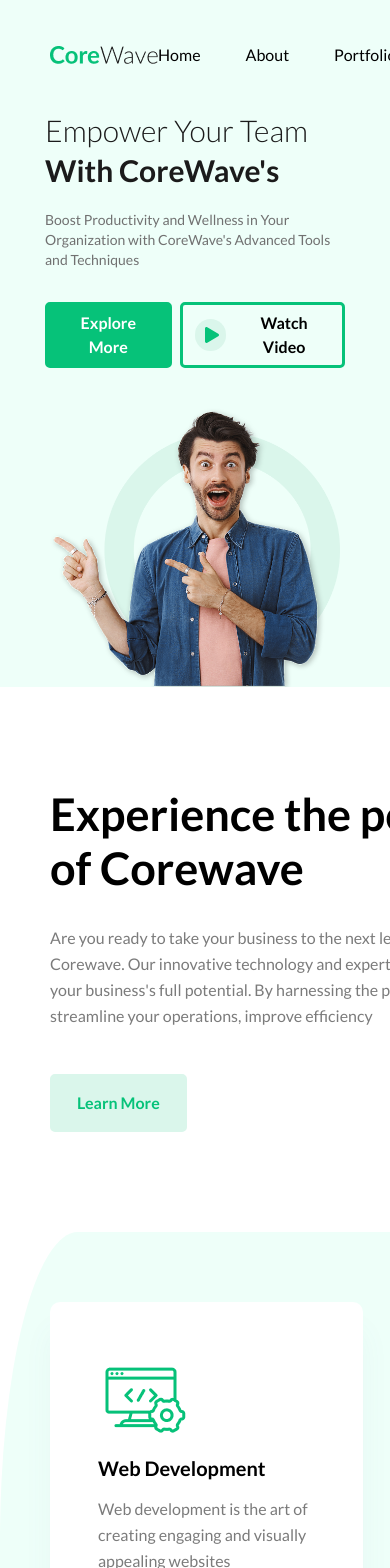
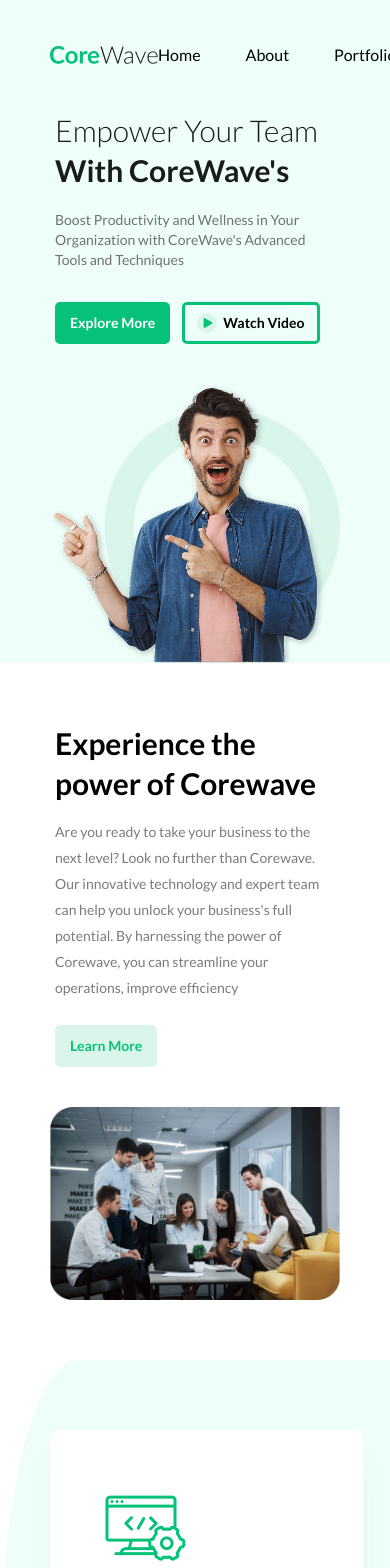
Before and after one commit to menabil/coreWave, a React (Vite) app: page / in a window 390 px wide. Shown: the top 1568 px of the page. Built offline with nearby package versions, Linux system fonts and the light colour scheme.

Commit message:
responsive about section

```diff
--- a/src/components/Home/About.jsx
+++ b/src/components/Home/About.jsx
@@ -3,21 +3,21 @@ import Flex from "../common/Flex";
 
 const About = () => {
   return (
-    <div className="py-25">
+    <div className="lg:py-25 py-15">
       <Container>
-        <Flex className={"justify-between"}>
-          <div className="">
-            <h3 className="font-semibold text-[45px] w-[445px] leading-[54px]">
+        <Flex className={"lg:justify-between flex-col lg:flex-row"}>
+          <div className="mb-10 lg:mb-0">
+            <h3 className="font-semibold lg:text-[45px] text-3xl lg:w-[445px] w-[280px] lg:leading-[54px] leading-10">
               Experience the power of Corewave
             </h3>
-            <p className="text-[#7B7B7B] text-base leading-[26px] w-[550px] pt-7.5 pb-[45px]">
+            <p className="text-[#7B7B7B] lg:text-base text-sm leading-[26px] lg:w-[550px] w-[280px] lg:pt-7.5 lg:pb-[45px] pt-4 pb-6">
               Are you ready to take your business to the next level? Look no
               further than Corewave. Our innovative technology and expert team
               can help you unlock your business's full potential. By harnessing
               the power of Corewave, you can streamline your operations, improve
               efficiency
             </p>
-            <button className="rounded-[5px] bg-[#DAF6EB] py-3.5 px-6 text-[#06C279] font-semibold cursor-pointer hover:bg-transparent border-3 border-[#DAF6EB] duration-300">
+            <button className="rounded-[5px] bg-[#DAF6EB] lg:py-3.5 lg:px-6 px-3 py-2 text-[#06C279] font-semibold cursor-pointer hover:bg-transparent border-3 border-[#DAF6EB] duration-300 lg:text-base text-sm">
               Learn More
             </button>
           </div>
--- a/src/components/Home/Banner.jsx
+++ b/src/components/Home/Banner.jsx
@@ -9,24 +9,24 @@ const Banner = () => {
         <Container>
           <Flex className={"lg:justify-between flex-col lg:flex-row"}>
             <div className="mb-10 lg:mb-0">
-              <h1 className="lg:text-[60px] text-3xl font-light lg:w-[526px] w-[300px] lg:leading-[71px] leading-10 text-[#1B1B1B]">
+              <h1 className="lg:text-[60px] text-3xl font-light lg:w-[526px] w-[280px] lg:leading-[71px] leading-10 text-[#1B1B1B]">
                 Empower Your Team <b className="font-bold"> With CoreWave's</b>
               </h1>
-              <p className="text-[#717171] lg:text-xl text-sm lg:leading-[30px] leading-5 lg:w-[511px] w-[300px] lg:mt-[37px] mt-5 lg:mb-[51px] mb-8">
+              <p className="text-[#717171] lg:text-xl text-sm lg:leading-[30px] leading-5 lg:w-[511px] w-[280px] lg:mt-[37px] mt-5 lg:mb-[51px] mb-8">
                 Boost Productivity and Wellness in Your Organization with
                 CoreWave's Advanced Tools and Techniques
               </p>
-              <div className="flex lg:gap-x-5 gap-x-2 justify-between lg:justify-normal">
-                <button className="rounded-[5px] bg-[#06C279] lg:py-3.5 lg:px-6 px-3 py-1.5 text-white font-semibold cursor-pointer hover:bg-transparent hover:text-black border-3 border-[#06C279] duration-300">
+              <Flex className="lg:gap-x-5 gap-x-3 lg:text-base text-sm">
+                <button className="rounded-[5px] bg-[#06C279] lg:py-3.5 lg:px-6 px-3 py-2 text-white font-semibold cursor-pointer hover:bg-transparent hover:text-black border-3 border-[#06C279] duration-300">
                   Explore More
                 </button>
-                <button className="rounded-[5px] hover:bg-[#06C279] lg:py-3.5 px-3 py-1.5 lg:px-6 hover:text-white font-semibold cursor-pointer flex items-center gap-x-3 bg-transparent text-black border-3 border-[#06C279] duration-300">
-                  <div className="bg-[#DAF6EB] w-8 h-8 rounded-full text-[#06C279] relative">
-                    <FaPlay className="absolute left-[55%] top-1/2 -translate-x-1/2 -translate-y-1/2" />
+                <button className="rounded-[5px] hover:bg-[#06C279] lg:py-2.5 px-3 py-2 lg:px-6 hover:text-white font-semibold cursor-pointer flex items-center lg:gap-x-3 gap-x-1.5 bg-transparent text-black border-3 border-[#06C279] duration-300">
+                  <div className="bg-[#DAF6EB] lg:w-8 w-5 lg:h-8 h-5 rounded-full text-[#06C279] relative">
+                    <FaPlay className="absolute left-[55%] top-1/2 -translate-x-1/2 -translate-y-1/2 text-[10px] lg:text-base" />
                   </div>
                   Watch Video
                 </button>
-              </div>
+              </Flex>
             </div>
             <img src="/src/assets/banner.png" alt="www" className="lg:mr-20" />
           </Flex>
--- a/src/components/Home/Trail.jsx
+++ b/src/components/Home/Trail.jsx
@@ -1,4 +1,3 @@
-import Button from "../common/Button";
 import Container from "../common/Container";
 import Images from "../common/Images";
 import tOne from "/src/assets/trail.png";
@@ -11,7 +10,9 @@ const Trail = () => {
           Don’t worries, start your free trial today!
         </h3>
         <Images imgSrc={tOne} className={"absolute -bottom-3 right-30"} />
-        <Button btnText={"Get Free Trial"} className={"font-semibold bg-[#2F2F2F]! border-none"}/>
+        <button className={"font-semibold bg-[#2F2F2F]! border-none"}>
+          Get Free Trial
+        </button>
       </Container>
     </div>
   );
--- a/src/components/common/Button.jsx
+++ /dev/null
@@ -1,8 +0,0 @@
-
-const Button = ({btnText , className}) => {
-    return (
-        <button className={`lg:py-3.5 lg:px-7 px-3 py-2 font-semibold lg:text-base text-sm rounded-[100px] bg-[#FF7628] text-white border border-[#FF7628] hover:bg-white hover:text-[#FF7628] duration-500 ${className}`}>{btnText}</button>
-    )
-}
-
-export default Button
--- a/src/components/layouts/Footer.jsx
+++ b/src/components/layouts/Footer.jsx
@@ -6,7 +6,7 @@ import { FaFacebookF } from "react-icons/fa6";
 import { FaTwitter } from "react-icons/fa";
 import { FaLinkedinIn } from "react-icons/fa6";
 import { FaBehance } from "react-icons/fa";
-import Button from "../common/Button";
+// import Button from "../common/Button";
 
 const Footer = () => {
   return (
@@ -54,7 +54,7 @@ const Footer = () => {
           <div className="">
             <h6 className="text-xl text-[#1B1B1B] mb-6.5 leading-7.5 font-semibold">Contact Us</h6>
             <input type="text" />
-            <Button btnText={"Request & Callback"} />
+            {/* <Button btnText={"Request & Callback"} /> */}
           </div>
         </Flex>
         <div className="border-t-2 border-[#E0E0E0] text-center w-full text-sm font-medium text-[#7B7B7B] leading-5.5 py-4">
--- a/src/components/pages/Error.jsx
+++ b/src/components/pages/Error.jsx
@@ -1,6 +1,6 @@
 // import Images from "../Images";
 
-import Button from "../common/Button";
+// import Button from "../common/Button";
 import { Link } from "react-router-dom";
 
 const Error = () => {
@@ -9,12 +9,12 @@ const Error = () => {
       {/* <Images imgSrc={} className={'mx-auto mt-[100px]'}/> */}
       <div className="errorBtn text-center absolute left-[50%] -translate-x-[50%] bottom-[70px] ">
         <Link to={"/"}>
-          <Button
+          {/* <Button
             btnText={"Back To Homepage"}
             className={
               "cursor-pointer text-[#39AD31]! font-semibold! bg-transparent hover:bg-[#39AD31]! border boder-1 border-[#39AD31]! hover:border-transparent hover:text-white! duration-300"
             }
-          />
+          /> */}
         </Link>
       </div>
     </div>
```
